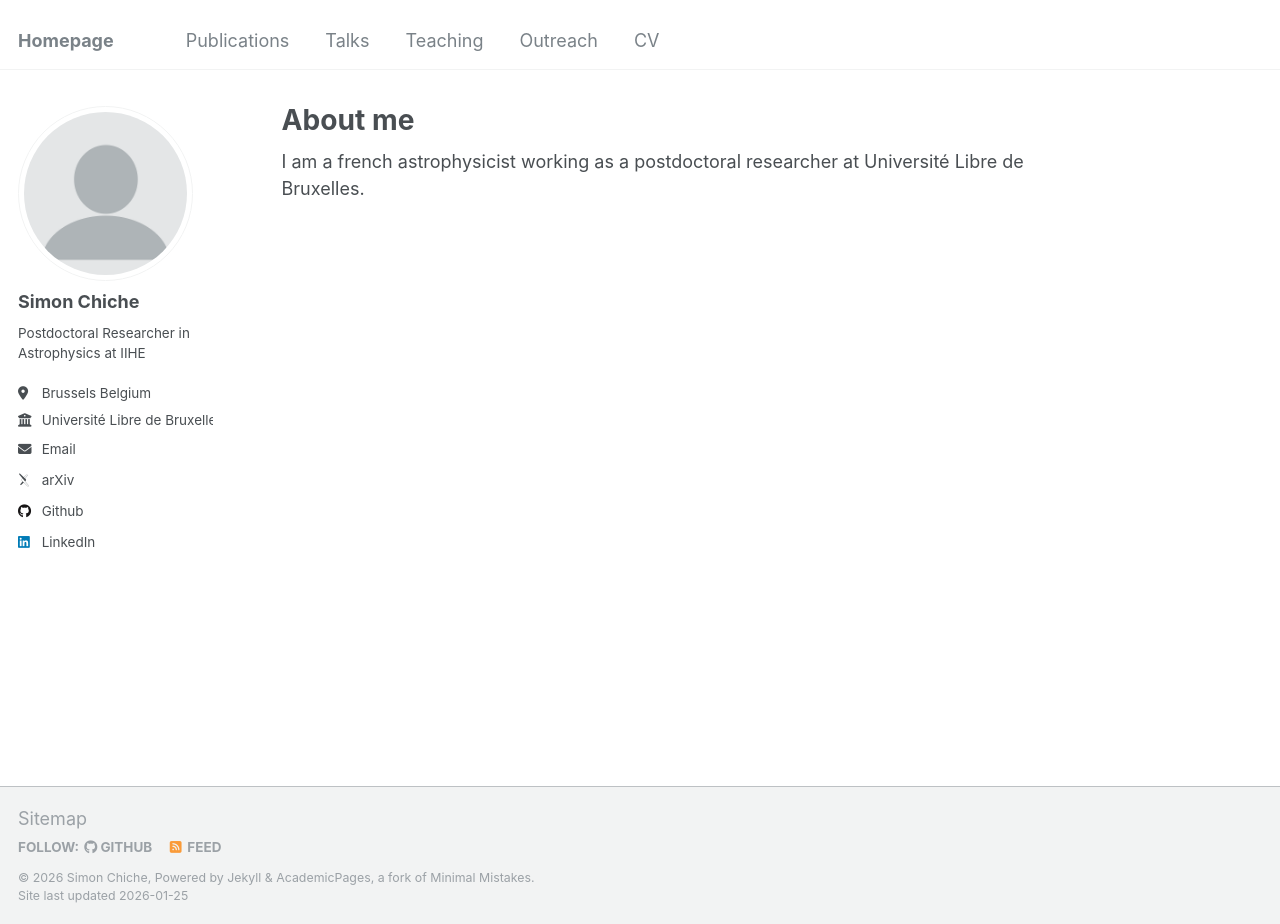
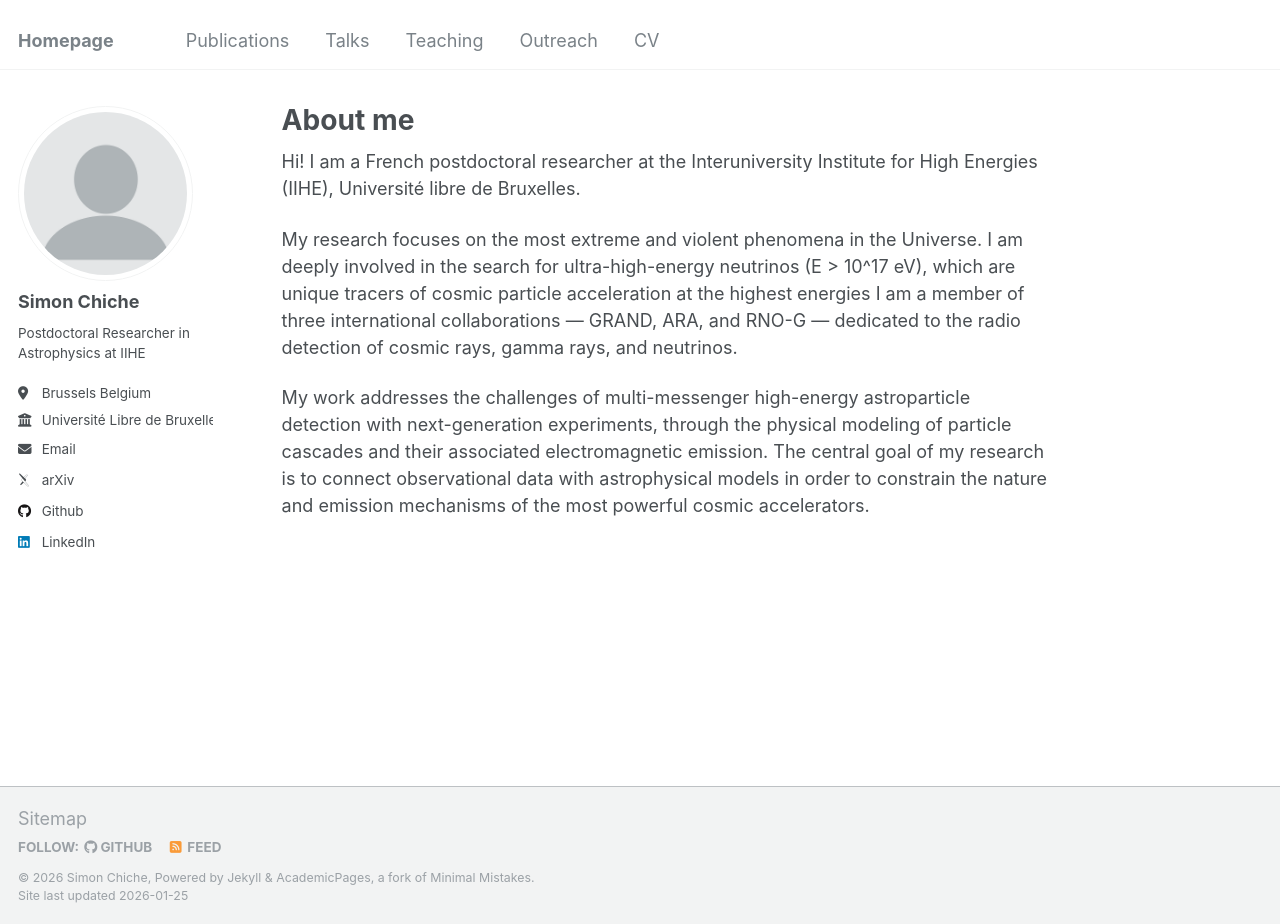
Before and after one commit to simonchiche/simonchiche.github.io, a Jekyll site: the page built from _pages/about.md, in a window 1280 px wide and 924 px high. Built offline with Jekyll 4.4.1, drawn with Linux system fonts in a browser that asks for light colours; some web fonts are replaced.

Commit message:
Update intro

```diff
--- a/_pages/about.md
+++ b/_pages/about.md
@@ -7,4 +7,8 @@ redirect_from:
   - /about.html
 ---
 
-I am a french astrophysicist working as a postdoctoral researcher at Université Libre de Bruxelles.
+Hi! I am a French postdoctoral researcher at the Interuniversity Institute for High Energies (IIHE), Université libre de Bruxelles.
+
+My research focuses on the most extreme and violent phenomena in the Universe. I am deeply involved in the search for ultra-high-energy neutrinos (E > 10^17 eV), which are unique tracers of cosmic particle acceleration at the highest energies I am a member of three international collaborations — GRAND, ARA, and RNO-G — dedicated to the radio detection of cosmic rays, gamma rays, and neutrinos.
+
+My work addresses the challenges of multi-messenger high-energy astroparticle detection with next-generation experiments, through the physical modeling of particle cascades and their associated electromagnetic emission. The central goal of my research is to connect observational data with astrophysical models in order to constrain the nature and emission mechanisms of the most powerful cosmic accelerators.
```
